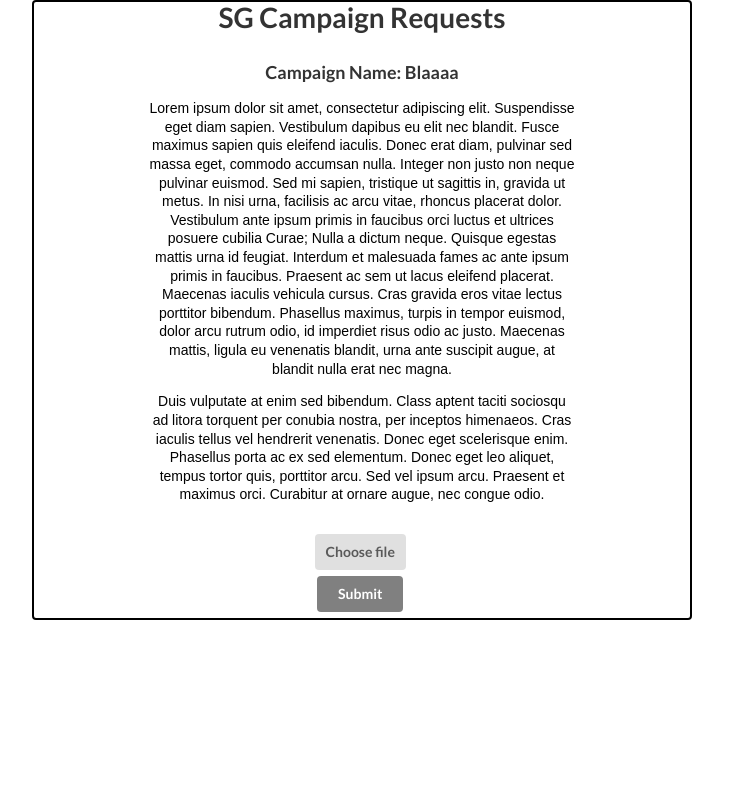
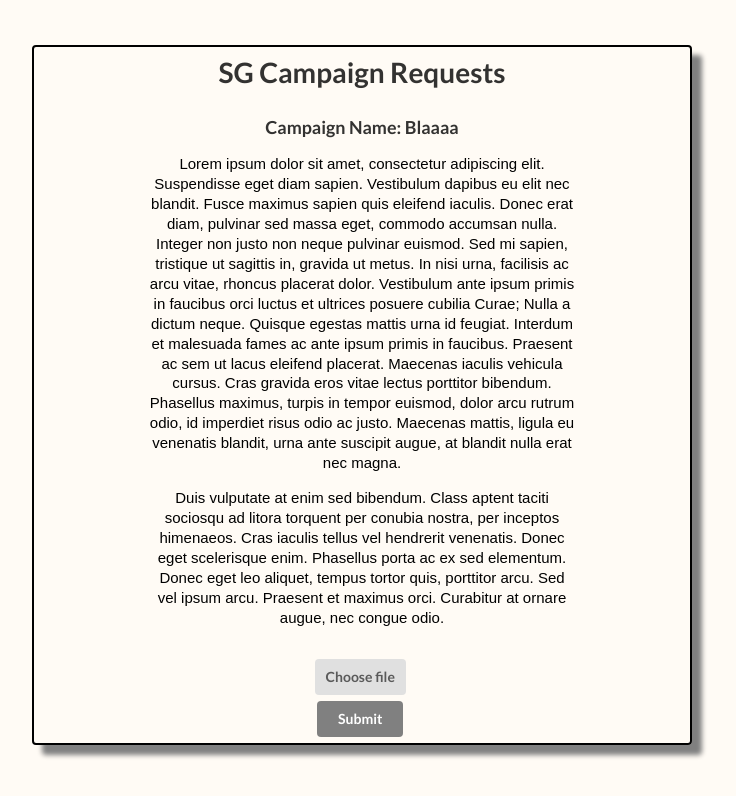
Before and after one commit to xcold8/sgun, a website: page public/index.html in a window 1280 px wide. Shown: the whole page, without its empty margins (278-1014 px from the left). Drawn offline with Linux system fonts and the light colour scheme.

Commit message:
design update

```diff
--- a/public/css/main.css
+++ b/public/css/main.css
@@ -1,18 +1,19 @@
-body{margin: 0 200px 0 200px;}
-#main {margin: 0 auto; border-style:solid; border-width:2px; border-radius:4px; width:75%;}
+body{margin: 0 200px 0 200px;background-color:#fffbf5;background-size:auto;}
+#main {margin:0 auto; border-style:solid; border-width:2px; border-radius:4px; width:75%; margin-top:45px;box-shadow:10px 10px 5px grey;}
 #main .mainheader{text-align: center;}
-#main .mainheader h1{;}
+#main .mainheader h1{padding-top:10px;}
 #main .subheading {text-align: center;}
 #main .subheading h3{;}
-#main .content1{margin:0 auto;text-align:center;text-height:100px;width:65%;line-height:50px}
+#main .content1{margin:0 auto;text-align:center;text-height:100px;width:65%;line-height:50px;font-size:15px;}
 #main .content1 p{;}
-#main .inp-fields{text-align: center;padding-bottom:6px;}
+#main .inp-fields{text-align:center;padding-bottom:6px;}
 #main .inp-fields label.btn_up{;}
-#main .inp-fields label.btn_up {}
-#main .inp-fields label.btn_up:hover{background-color: blue;-webkit-transition: linear 0.5s; color:white;}
+#main .inp-fields label.btn_up {;}
+#main .inp-fields label.btn_up:hover{background-color: blue;-webkit-transition: linear 0.5s;color:white;}
 #main .inp-fields label input{;}
 #main .inp-fields label input.btn_up{;}
 #main .inp-fields label input.btn_up:hover{;}
 #main .inp-fields2 {text-align:center; padding-bottom:6px;}
 #main .inp-fields2 input.sub_up{background-color:grey;}
 #main .inp-fields2 input.sub_up:hover{background-color:purple;-webkit-transition: linear 0.5s}
+#footer{position:relative;padding:30px 0;margin:0 auto;border-style:solid;border-bottom:2px;border-right:2px;border-left:2px;background-color:grey;}
--- a/public/index.html
+++ b/public/index.html
@@ -23,12 +23,11 @@
 			</div><br/>
 			<div class="inp-fields">
 				<label for="file" class="ui icon button btn_up">
-				<i class="file_icon"></i>
 				Choose file</label>
 				<input id="file" class="btn_up" name="fileup" type="file" size="40" accept=".csv" style="display:none" />
 			</div>
 			<div class="inp-fields2">
-				<input class="sub_up ui primary button" name="submit" type="submit" />
+				<input class="sub_up ui primary button" name="submit" type="submit"/>
 			</div>
 
 
@@ -37,26 +36,5 @@
 		</div>
 
 
-
-
-
-
-
-
-
-
-
-
-
-
-
-
-
-
-
-
-
-
-
 </body>
 </html>
```
